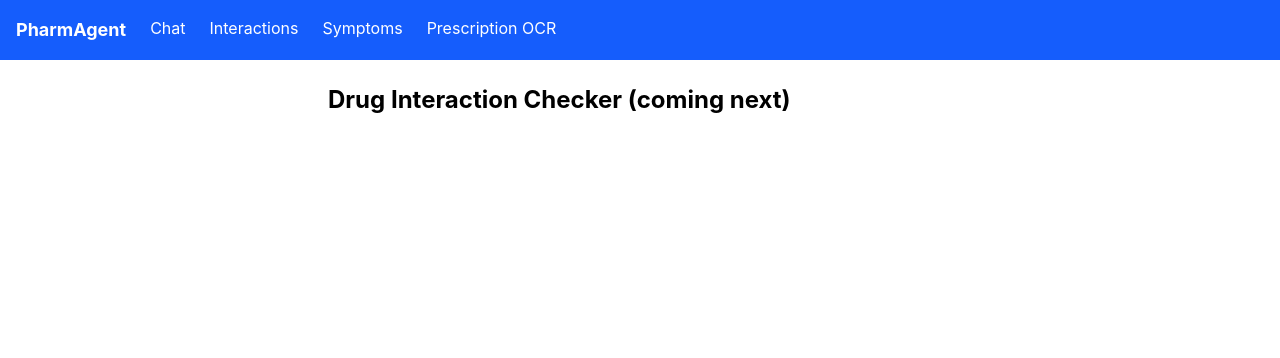
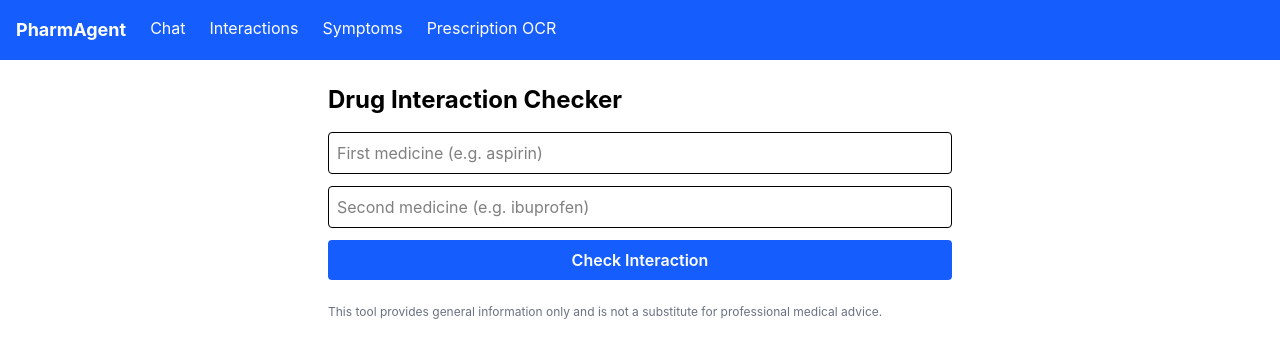
Before and after one commit to SharadaBende/pharmagent-ai-medicine-assistant, a React app in the folder frontend/: page /interactions in a window 1280 px wide. Shown: the top 358 px of the page. Built offline with nearby package versions, Linux system fonts and the light colour scheme; the HTML template or start-up script is replaced by a standard one.

Commit message:
Wire up Interaction Checker page to backend /interactions endpoint

```diff
--- a/frontend/src/pages/Interactions.jsx
+++ b/frontend/src/pages/Interactions.jsx
@@ -1,5 +1,87 @@
+import { useState } from 'react'
+import axios from 'axios'
+
 function Interactions() {
-  return <h1 className="text-2xl font-bold">Drug Interaction Checker (coming next)</h1>
+  const [drugA, setDrugA] = useState('')
+  const [drugB, setDrugB] = useState('')
+  const [result, setResult] = useState(null)
+  const [loading, setLoading] = useState(false)
+  const [error, setError] = useState('')
+
+  const handleSubmit = async (e) => {
+    e.preventDefault()
+    setLoading(true)
+    setError('')
+    setResult(null)
+
+    try {
+      const response = await axios.post('http://127.0.0.1:8000/interactions', {
+        drug_a: drugA,
+        drug_b: drugB,
+      })
+      setResult(response.data)
+    } catch (err) {
+      setError('Something went wrong. Please try again.')
+    } finally {
+      setLoading(false)
+    }
+  }
+
+  const severityColor = {
+    mild: 'bg-yellow-100 text-yellow-800',
+    moderate: 'bg-orange-100 text-orange-800',
+    severe: 'bg-red-100 text-red-800',
+    unknown: 'bg-gray-100 text-gray-800',
+  }
+
+  return (
+    <div>
+      <h1 className="text-2xl font-bold mb-4">Drug Interaction Checker</h1>
+
+      <form onSubmit={handleSubmit} className="flex flex-col gap-3">
+        <input
+          type="text"
+          placeholder="First medicine (e.g. aspirin)"
+          value={drugA}
+          onChange={(e) => setDrugA(e.target.value)}
+          className="border rounded p-2"
+          required
+        />
+        <input
+          type="text"
+          placeholder="Second medicine (e.g. ibuprofen)"
+          value={drugB}
+          onChange={(e) => setDrugB(e.target.value)}
+          className="border rounded p-2"
+          required
+        />
+        <button
+          type="submit"
+          disabled={loading}
+          className="bg-blue-600 text-white rounded p-2 font-semibold disabled:opacity-50"
+        >
+          {loading ? 'Checking...' : 'Check Interaction'}
+        </button>
+      </form>
+
+      {error && <p className="text-red-600 mt-4">{error}</p>}
+
+      {result && (
+        <div className="mt-6">
+          <div className={`inline-block px-3 py-1 rounded text-sm font-semibold mb-2 ${severityColor[result.severity] || severityColor.unknown}`}>
+            {result.verified ? `Severity: ${result.severity}` : 'Not verified in database'}
+          </div>
+          <div className="bg-gray-100 rounded p-4 whitespace-pre-wrap">
+            {result.description}
+          </div>
+        </div>
+      )}
+
+      <p className="text-xs text-gray-500 mt-6">
+        This tool provides general information only and is not a substitute for professional medical advice.
+      </p>
+    </div>
+  )
 }
 
 export default Interactions
```
